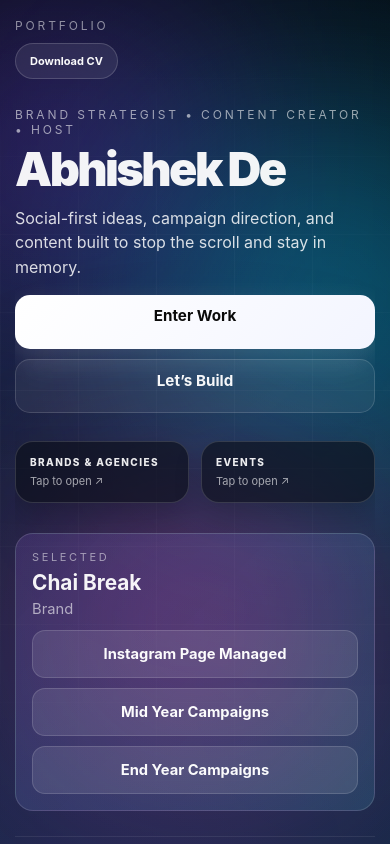
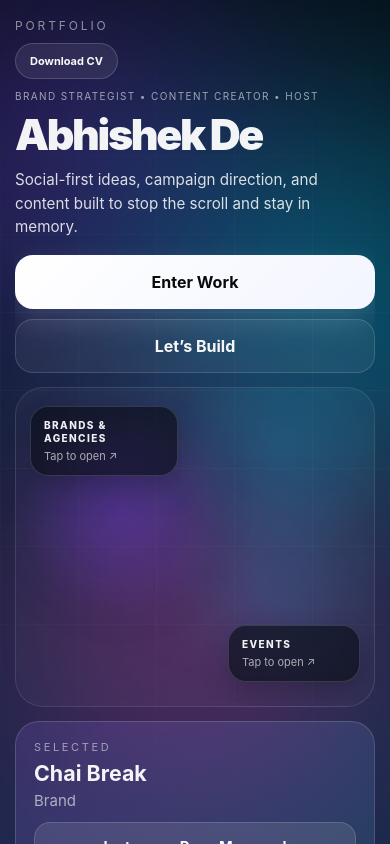
Before and after one commit to Abhishek-7-de/abhishek-portfolio, a React (Vite) app: page / in a window 390 px wide. Shown: the top 844 px of the page. Built offline with nearby package versions, Linux system fonts and the light colour scheme.

Commit message:
Rebuilt mobile hero with stable PC-style layout

```diff
--- a/src/sections/Hero.jsx
+++ b/src/sections/Hero.jsx
@@ -4,7 +4,7 @@ import { topStripVideos, brandCloud, eventCloud } from "../data/heroMedia";
 
 export default function Hero() {
   const allItems = useMemo(() => [...brandCloud, ...eventCloud], []);
-  const [selectedItem, setSelectedItem] = useState(allItems[0]);
+  const [selectedItem, setSelectedItem] = useState(brandCloud[0]);
   const [brokenVideos, setBrokenVideos] = useState([]);
   const [openTray, setOpenTray] = useState(null);
 
@@ -25,7 +25,7 @@ export default function Hero() {
 
     if (window.innerWidth < 768) {
       requestAnimationFrame(() => {
-        const panel = document.getElementById("hero-mobile-sheet");
+        const panel = document.getElementById("hero-mobile-selected");
         if (panel) {
           panel.scrollIntoView({ behavior: "smooth", block: "nearest" });
         }
@@ -34,11 +34,10 @@ export default function Hero() {
   };
 
   const trayItems = openTray === "brands" ? brandCloud : eventCloud;
-  const trayTitle =
-    openTray === "brands" ? "Brands & Agencies" : "Events";
+  const trayTitle = openTray === "brands" ? "Brands & Agencies" : "Events";
 
   return (
-    <section className="hero-v17">
+    <section className="hero-v18">
       <div className="hero-copy hero-reveal hero-reveal-1">
         <p className="eyebrow hero-kicker">
           Brand strategist • content creator • host
@@ -167,39 +166,47 @@ export default function Hero() {
       </div>
 
       {/* MOBILE */}
-<div className="hero-mobile-visual hero-mobile-only hero-reveal hero-reveal-3">
-  <div className="hero-mobile-quick-actions">
-    <button
-      type="button"
-      className="hero-mini-cloud mobile-simple-chip"
-      onClick={() => setOpenTray("brands")}
-    >
-      <span className="mini-cloud-title">Brands & Agencies</span>
-      <span className="mini-cloud-sub">Tap to open ↗</span>
-    </button>
+      <div className="hero-mobile-shell hero-mobile-only hero-reveal hero-reveal-3">
+        <div className="hero-mobile-stage">
+          <div className="hero-mobile-orb hero-mobile-orb-1" />
+          <div className="hero-mobile-orb hero-mobile-orb-2" />
+          <div className="hero-mobile-ring" />
 
           <button
             type="button"
-      className="hero-mini-cloud mobile-simple-chip"
+            className="hero-mobile-chip hero-mobile-chip-brands"
+            onClick={() => setOpenTray("brands")}
+          >
+            <span className="hero-mobile-chip-title">Brands & Agencies</span>
+            <span className="hero-mobile-chip-sub">Tap to open ↗</span>
+          </button>
+
+          <img
+            src={heroCutout}
+            alt="Abhishek De"
+            className="hero-mobile-cutout"
+          />
+
+          <button
+            type="button"
+            className="hero-mobile-chip hero-mobile-chip-events"
             onClick={() => setOpenTray("events")}
           >
-      <span className="mini-cloud-title">Events</span>
-      <span className="mini-cloud-sub">Tap to open ↗</span>
+            <span className="hero-mobile-chip-title">Events</span>
+            <span className="hero-mobile-chip-sub">Tap to open ↗</span>
           </button>
-  </div>
         </div>
 
         <div
-        id="hero-mobile-sheet"
-        className="hero-mobile-sheet hero-mobile-only hero-reveal hero-reveal-4"
+          id="hero-mobile-selected"
+          className="hero-action-panel mobile-panel hero-mobile-selected-card"
         >
-        <div className="hero-action-panel mobile-panel">
           <p className="eyebrow">Selected</p>
           <h3 className="hero-action-title">{selectedItem.name}</h3>
           <p className="hero-action-kind">{selectedItem.kind}</p>
 
           {selectedItem.links.length > 0 ? (
-            <div className="hero-link-list">
+            <div className="hero-link-list hero-link-list-mobile">
               {selectedItem.links.map((link) => (
                 <a
                   key={link.label}
@@ -261,8 +268,14 @@ export default function Hero() {
       )}
 
       {openTray && (
-        <div className="hero-tray-overlay hero-mobile-only" onClick={() => setOpenTray(null)}>
-          <div className="hero-bottom-tray" onClick={(e) => e.stopPropagation()}>
+        <div
+          className="hero-tray-overlay hero-mobile-only"
+          onClick={() => setOpenTray(null)}
+        >
+          <div
+            className="hero-bottom-tray"
+            onClick={(e) => e.stopPropagation()}
+          >
             <div className="hero-bottom-tray-head">
               <span className="eyebrow">{trayTitle}</span>
               <button
@@ -280,7 +293,9 @@ export default function Hero() {
                   key={item.id}
                   type="button"
                   className={`hero-bottom-tray-item ${
-                    selectedItem.id === item.id ? "hero-bottom-tray-item-active" : ""
+                    selectedItem.id === item.id
+                      ? "hero-bottom-tray-item-active"
+                      : ""
                   }`}
                   onClick={() => openItem(item)}
                 >
--- a/src/styles.css
+++ b/src/styles.css
@@ -2147,3 +2147,316 @@ video {
     margin-top: 14px !important;
   }
 }
+/* ===== HERO V18 MOBILE FIX ===== */
+
+.hero-mobile-only,
+.hero-mobile-shell,
+.hero-tray-overlay,
+.hero-bottom-tray {
+  display: none;
+}
+
+@media (max-width: 767px) {
+  .hero-desktop-only {
+    display: none !important;
+  }
+
+  .hero-mobile-only,
+  .hero-mobile-shell {
+    display: block !important;
+  }
+
+  .hero-v18 {
+    display: grid;
+    gap: 14px;
+  }
+
+  .hero-kicker {
+    font-size: 10px !important;
+    letter-spacing: 0.14em !important;
+    line-height: 1.45 !important;
+    margin-bottom: 10px !important;
+  }
+
+  .hero-name-main {
+    font-size: clamp(2.45rem, 11vw, 4.1rem) !important;
+    line-height: 0.95 !important;
+    margin: 0 !important;
+  }
+
+  .hero-role-line {
+    font-size: 0.95rem !important;
+    line-height: 1.55 !important;
+    max-width: 100% !important;
+    margin-top: 14px !important;
+  }
+
+  .hero-actions {
+    display: grid !important;
+    gap: 10px !important;
+    margin-top: 16px !important;
+  }
+
+  .hero-btn {
+    width: 100% !important;
+    min-height: 54px !important;
+    padding: 12px 16px !important;
+    border-radius: 18px !important;
+    font-size: 1rem !important;
+    display: flex !important;
+    align-items: center !important;
+    justify-content: center !important;
+  }
+
+  .hero-mobile-stage {
+    position: relative;
+    min-height: 320px;
+    border-radius: 28px;
+    overflow: hidden;
+    background:
+      radial-gradient(circle at 30% 40%, rgba(124, 58, 237, 0.18), transparent 32%),
+      radial-gradient(circle at 75% 20%, rgba(0, 212, 255, 0.14), transparent 30%),
+      rgba(255, 255, 255, 0.03);
+    border: 1px solid rgba(255, 255, 255, 0.1);
+  }
+
+  .hero-mobile-orb {
+    position: absolute;
+    border-radius: 999px;
+    filter: blur(42px);
+    z-index: 0;
+    opacity: 0.9;
+  }
+
+  .hero-mobile-orb-1 {
+    width: 130px;
+    height: 130px;
+    background: rgba(124, 58, 237, 0.26);
+    left: 10%;
+    top: 18%;
+  }
+
+  .hero-mobile-orb-2 {
+    width: 120px;
+    height: 120px;
+    background: rgba(0, 212, 255, 0.2);
+    right: 10%;
+    bottom: 20%;
+  }
+
+  .hero-mobile-ring {
+    position: absolute;
+    width: 230px;
+    height: 230px;
+    left: 50%;
+    top: 50%;
+    transform: translate(-50%, -44%);
+    border-radius: 999px;
+    border: 1px solid rgba(255, 255, 255, 0.1);
+    background: radial-gradient(
+      circle at center,
+      rgba(255, 255, 255, 0.04),
+      transparent 72%
+    );
+    z-index: 0;
+  }
+
+  .hero-mobile-cutout {
+    position: absolute;
+    left: 50%;
+    bottom: 0;
+    transform: translateX(-50%);
+    width: 185px;
+    max-width: 52vw;
+    height: auto;
+    z-index: 2;
+    display: block;
+    object-fit: contain;
+    filter: drop-shadow(0 14px 24px rgba(0, 0, 0, 0.3));
+  }
+
+  .hero-mobile-chip {
+    position: absolute;
+    z-index: 3;
+    min-width: 132px;
+    max-width: 148px;
+    padding: 12px 13px;
+    border-radius: 18px;
+    border: 1px solid rgba(255, 255, 255, 0.14);
+    background: rgba(10, 14, 24, 0.68);
+    backdrop-filter: blur(16px);
+    box-shadow: 0 12px 28px rgba(0, 0, 0, 0.2);
+    text-align: left;
+  }
+
+  .hero-mobile-chip-brands {
+    left: 14px;
+    top: 18px;
+  }
+
+  .hero-mobile-chip-events {
+    right: 14px;
+    bottom: 24px;
+  }
+
+  .hero-mobile-chip-title {
+    display: block;
+    font-size: 10px;
+    font-weight: 800;
+    letter-spacing: 0.14em;
+    line-height: 1.3;
+    text-transform: uppercase;
+    color: rgba(255, 255, 255, 0.94);
+  }
+
+  .hero-mobile-chip-sub {
+    display: block;
+    margin-top: 4px;
+    font-size: 11px;
+    line-height: 1.3;
+    color: rgba(255, 255, 255, 0.64);
+  }
+
+  .hero-mobile-selected-card {
+    margin-top: 14px;
+    padding: 18px !important;
+    border-radius: 24px !important;
+    overflow: hidden !important;
+  }
+
+  .hero-action-title {
+    font-size: 1.34rem !important;
+    line-height: 1.08 !important;
+    margin: 8px 0 6px !important;
+  }
+
+  .hero-action-kind {
+    margin: 0 0 12px !important;
+    font-size: 0.94rem !important;
+  }
+
+  .hero-link-list-mobile,
+  .hero-link-list,
+  .selected-links {
+    display: grid !important;
+    grid-template-columns: 1fr !important;
+    gap: 10px !important;
+    width: 100% !important;
+  }
+
+  .hero-link-btn,
+  .selected-link-btn {
+    width: 100% !important;
+    max-width: 100% !important;
+    display: flex !important;
+    align-items: center !important;
+    justify-content: center !important;
+    text-align: center !important;
+    white-space: normal !important;
+    word-break: break-word !important;
+    overflow-wrap: anywhere !important;
+    min-height: 50px !important;
+    padding: 12px 14px !important;
+    border-radius: 16px !important;
+  }
+
+  .hero-video-strip-wrap {
+    margin-top: 10px !important;
+  }
+
+  .hero-video-track {
+    gap: 10px !important;
+  }
+
+  .hero-video-panel.video-square,
+  .video-square {
+    width: 104px !important;
+    height: 104px !important;
+    flex: 0 0 104px !important;
+  }
+
+  .hero-tray-overlay {
+    display: flex !important;
+    position: fixed;
+    inset: 0;
+    z-index: 100;
+    background: rgba(6, 8, 14, 0.42);
+    backdrop-filter: blur(6px);
+    align-items: flex-end;
+    justify-content: center;
+    padding: 14px;
+  }
+
+  .hero-bottom-tray {
+    display: block !important;
+    width: 100%;
+    max-width: 420px;
+    max-height: 72vh;
+    overflow-y: auto;
+    border-radius: 24px 24px 0 0;
+    border: 1px solid rgba(255, 255, 255, 0.14);
+    background:
+      linear-gradient(135deg, rgba(124, 58, 237, 0.14), rgba(0, 212, 255, 0.08)),
+      rgba(10, 14, 24, 0.94);
+    box-shadow: 0 -18px 40px rgba(0, 0, 0, 0.32);
+    padding: 18px;
+  }
+
+  .hero-bottom-tray-head {
+    display: flex;
+    align-items: center;
+    justify-content: space-between;
+    gap: 12px;
+    margin-bottom: 14px;
+  }
+
+  .hero-tray-close {
+    border: 1px solid rgba(255, 255, 255, 0.14);
+    background: rgba(255, 255, 255, 0.08);
+    color: rgba(255, 255, 255, 0.92);
+    border-radius: 999px;
+    padding: 8px 12px;
+    font-size: 0.86rem;
+    font-weight: 700;
+  }
+
+  .hero-bottom-tray-list {
+    display: grid;
+    gap: 10px;
+  }
+
+  .hero-bottom-tray-item {
+    width: 100%;
+    text-align: left;
+    padding: 13px 14px;
+    border-radius: 14px;
+    border: 1px solid rgba(255, 255, 255, 0.12);
+    background: rgba(255, 255, 255, 0.06);
+    color: rgba(255, 255, 255, 0.95);
+    font-size: 0.95rem;
+    font-weight: 700;
+  }
+
+  .hero-bottom-tray-item-active {
+    background: rgba(255, 255, 255, 0.14);
+    border-color: rgba(255, 255, 255, 0.22);
+  }
+
+  .selected-drawer {
+    max-height: 0 !important;
+    overflow: hidden !important;
+    transition: max-height 0.3s ease, padding 0.3s ease !important;
+  }
+
+  .selected-drawer-open {
+    max-height: 2200px !important;
+    overflow: visible !important;
+    padding: 0 16px 16px !important;
+  }
+
+  body,
+  .site-shell,
+  .container {
+    overflow-x: hidden;
+  }
+}
```
Lines whose indentation alone changed are shown as unchanged.
